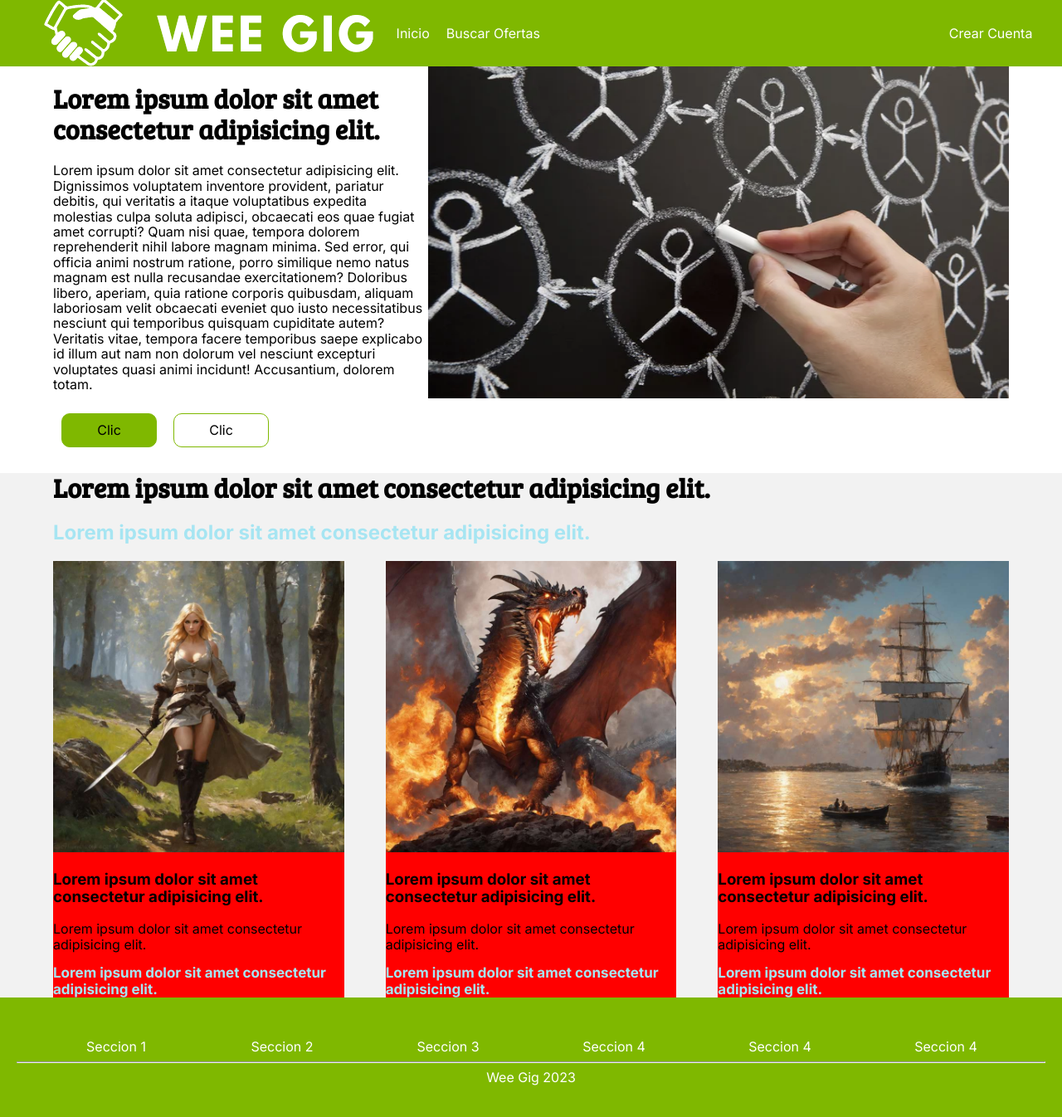
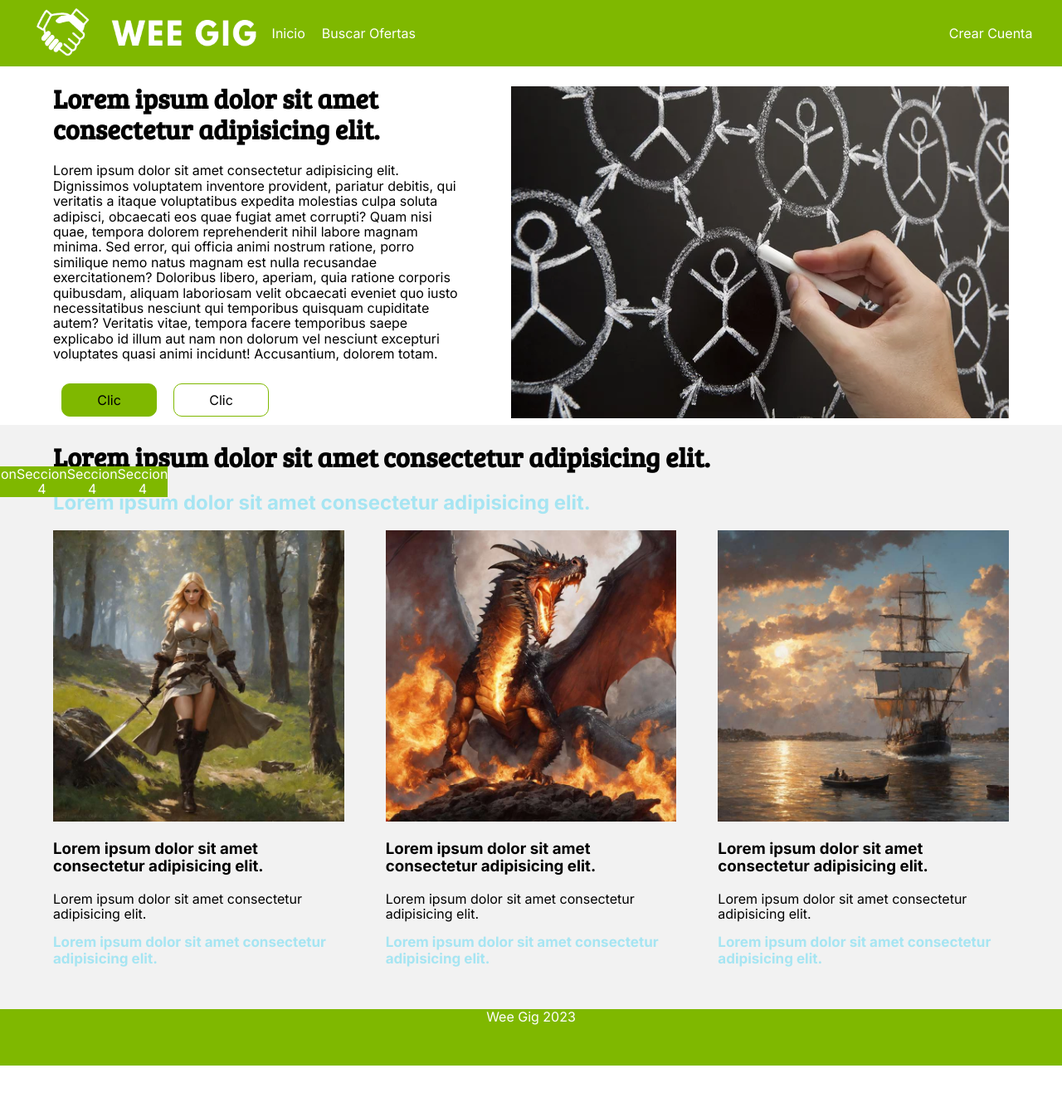
Before and after one commit to franciscojordan/WeeGig, a React (Vite) app: page / in a window 1280 px wide. Shown: the top 1346 px of the page at 83% size. After the commit the page ends 1284 px from the top, so only its background shows below. Built offline with nearby package versions, Linux system fonts and the light colour scheme.

Commit message:
home v1.2

```diff
--- a/src/css/Home.css
+++ b/src/css/Home.css
@@ -1,58 +1,83 @@
-.container{
+/*Container order*/
+.container {
     display: flex;
     margin-left: 5vw;
     margin-right: 5vw;
-    text-align:left;
+    text-align: left;
+    flex-direction: row;
+    justify-content: space-between;
+    align-items: center
 }
-.containers{
+.leftimg {
+    align-items: end;
+}
+
+.containers {
+    float: inline-end;
     padding-left: 5vw;
     padding-right: 5vw;
-    text-align:left;
+    text-align: left;
     background-color: #F2F2F2;
 }
-.b
-h1{
-font-size: 40px;
-}
-.container img{
-    margin-bottom: 10px;
-    width: 700px;
-    height: 400px;
-}
-.maxw{
-    width: 500px;
-}
-.chart img{
-    width: 100%;
-}
-.chart{
+
+.chart {
     display: grid;
     grid-template-columns: 1fr 1fr 1fr;
     grid-gap: 50px;
 }
-.charts{
-    background-color: red;
+
+.charts {
+    margin-bottom: 25px;
 }
-.charts img{
+
+/*Text styles*/
+.b h1 {
+    font-size: 40px;
+}
+
+.maxw {
+    width: 500px;
+}
+
+/*Images*/
+.container img {
+    margin-top: 20px;
+    width: 100%;
+}
+
+.chart img {
+    width: 100%;
+}
+
+.charts img {
     display: column;
     align-items: center;
     justify-content: center;
     background-color: orange;
 }
+
+/*Links*/
 a {
     text-decoration: none;
-color: #A6E5F2;
-  }
-a :hover{
     color: #A6E5F2;
 }
+
+a :hover {
+    color: #A6E5F2;
+}
+
+a:hover {
+    color: #54e3ff;
+}
+
 .charts a {
-        font-size: 17px;
-        font-weight: bold;
-        margin: 10px 0;
+    font-size: 17px;
+    font-weight: bold;
+    margin: 10px 0;
 }
-/*bOTONES*/
-.button-green{
+
+/*buttons*/
+.button-green {
     width: 115px;
     background-color: #7FB800;
     border-radius: 10px;
@@ -61,12 +86,12 @@
     margin: 10px;
 }
 
-.button-green:hover{
+.button-green:hover {
     background-color: #689801;
     border: 1px solid #689801;
 }
 
-.button-green-line{
+.button-green-line {
     width: 115px;
     background-color: #FFFFFF;
     border-radius: 10px;
@@ -74,3 +99,8 @@
     border: 1px solid #7FB800;
     margin: 10px;
 }
+
+.button-green-line:hover {
+    background-color: #1FFFFF;
+    border: 1px solid #689801;
+}
--- a/src/css/index.css
+++ b/src/css/index.css
@@ -18,8 +18,8 @@
 
 .menu img {
   padding-left: 2vw;
-  /* width: 300px;
-  height: 70px; */
+  width: 300px;
+  height: 70px;
 }
 
 .menu ul {
```
